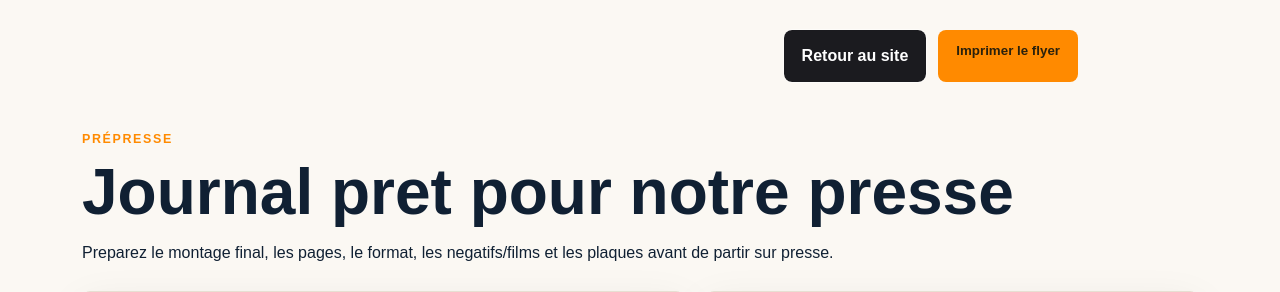
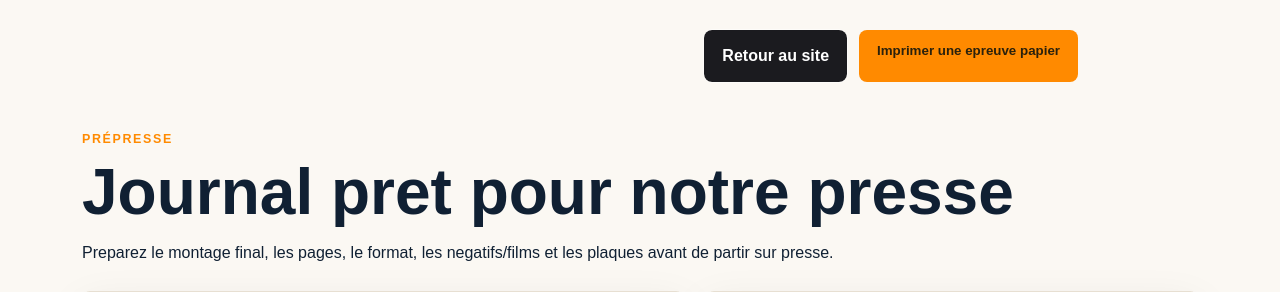
Before and after one commit to 1234jASKET/seake, a Django app: page /impression/ in a window 1280 px wide. Shown: the part 100-392 px from the top of the page. Run offline with Django 5.2, Linux system fonts and the light colour scheme; data comes from the database, SQL or seed files in the repository.

Commit message:
Rename print flyer button to paper proof

```diff
--- a/templates/impression.html
+++ b/templates/impression.html
@@ -6,7 +6,7 @@
 {% block content %}
 <section class="print-toolbar">
     <a class="button secondary dark" href="{% url 'accueil' %}">Retour au site</a>
-    <button class="button primary" type="button" onclick="window.print()">Imprimer le flyer</button>
+    <button class="button primary" type="button" onclick="window.print()">Imprimer une epreuve papier</button>
 </section>
 
 <section class="press-prep">
```
